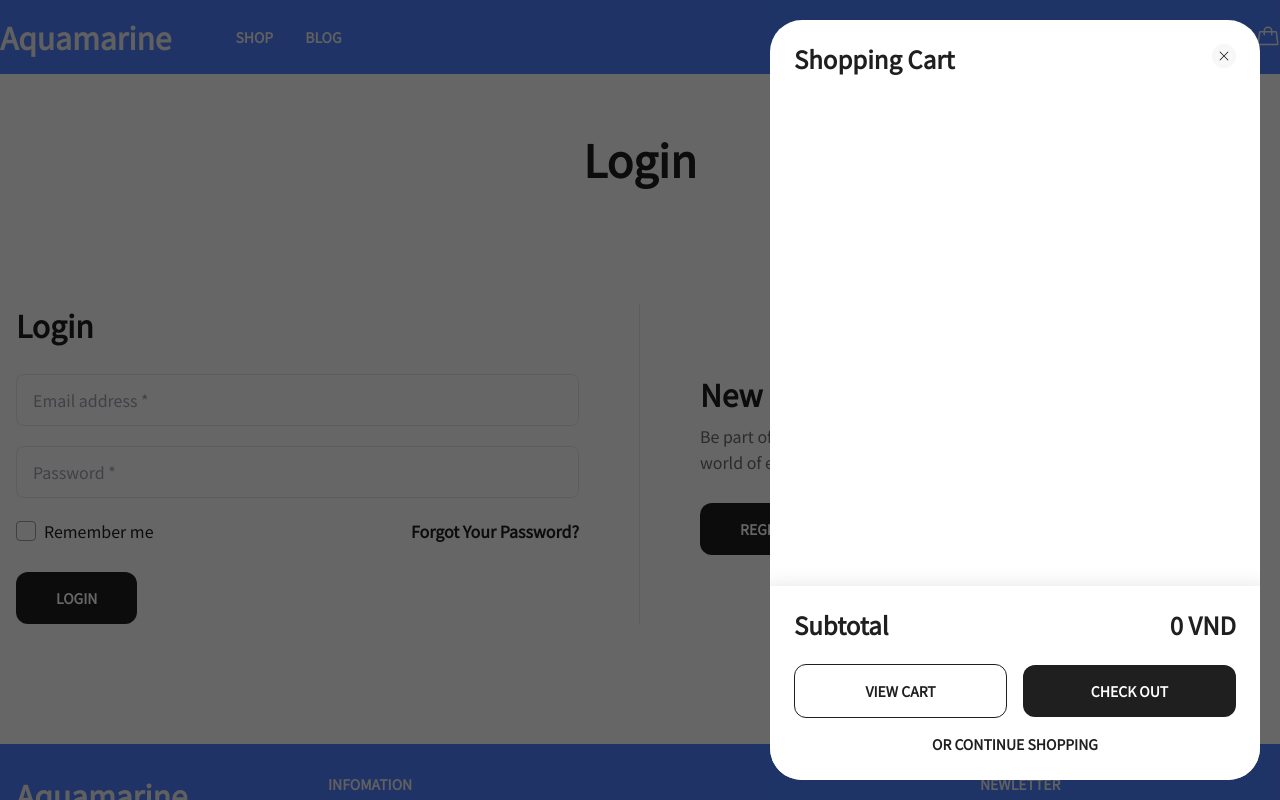
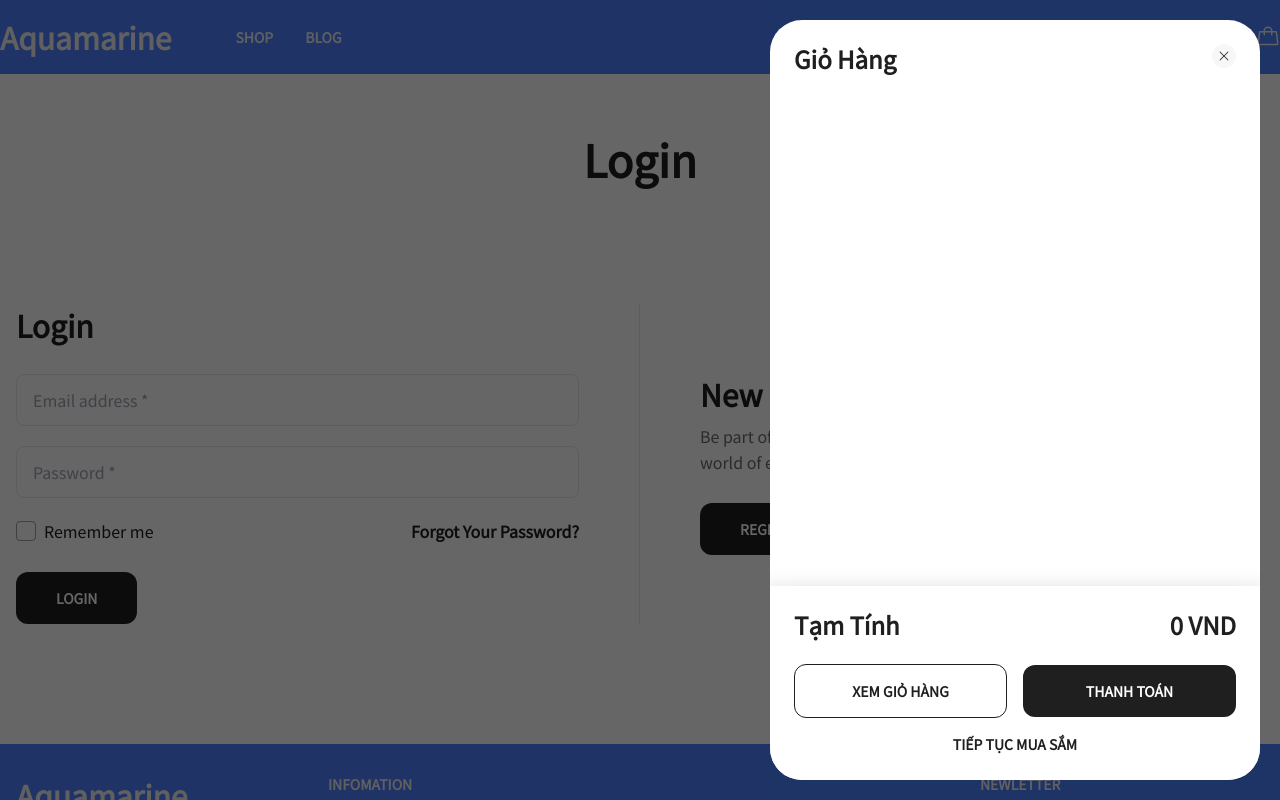
Before and after one commit to thanhnguyen162003/fish-ecomerce-fe, a Next.js app: page /login in a window 1280 px wide. Both pictures are taken after a click on the element 1268 px from the left and 37 px from the top of the page. Shown: the top 800 px of the page. Built offline with nearby package versions, Linux system fonts and the light colour scheme.

Commit message:
fix login, order

```diff
--- a/src/app/checkout/page.tsx
+++ b/src/app/checkout/page.tsx
@@ -78,6 +78,7 @@ const Checkout = () => {
         cart,
         formData.address,
         formData.paymentMethod,
+        formData.firstName,
         totalCart,
         token
       );
@@ -126,6 +127,11 @@ const Checkout = () => {
       console.log(response.data)
       setUser(response.data ?? null)
       setCart(getCartFromLocalStorage());
+      setFormData((prevData) => ({
+        ...prevData,
+        firstName: response.data?.name || "", // Giả sử name là trường chứa tên
+        address: response.data?.address || "", // Giả sử address là trường chứa địa chỉ
+      }));
       checkTokenAndDecode();
       setIsLoading(false)
     } catch (error) {
--- a/src/app/login/page.tsx
+++ b/src/app/login/page.tsx
@@ -9,6 +9,8 @@ import Footer from '@/components/Footer/Footer';
 import * as Icon from "@phosphor-icons/react/dist/ssr";
 import login from '@/components/api/auth/login';
 import { useRouter } from 'next/navigation';
+import { AiOutlineLoading3Quarters } from 'react-icons/ai';
+import { toast } from 'react-toastify';
 
 const Login = () => {
     const [email, setEmail] = useState('');
@@ -24,7 +26,7 @@ const Login = () => {
         // Create an object to store the value and the expiration time (15 minutes from now)
         const item = {
             value: value,
-            expiry: now.getTime() + 15 * 60 * 1000, // 15 minutes in milliseconds
+            expiry: now.getTime() + 2 * 60 * 60 * 1000, // 15 minutes in milliseconds
         };
 
         // Save the item to localStorage as a string
@@ -43,11 +45,11 @@ const Login = () => {
             }
             else if (statusCode === 400) {
                 let res = response.request.response.toLocaleString()
-                setError(res.substring(1, res.length-1))
+                toast.warning(res.substring(1, res.length-1))
             }
         } catch (err) {
             console.log(err);
-            setError('Invalid username or password');
+            toast.warning('Invalid username or password');
         } finally {
             setIsPending(false)
         }
@@ -86,7 +88,7 @@ const Login = () => {
                                         onChange={(e) => setPassword(e.target.value)}
                                     />
                                 </div>
-                                {error && <div className="error mt-4 text-red-600">{error}</div>}
+                                {/* {error && <div className="error mt-4 text-red-600">{error}</div>} */}
                                 <div className="flex items-center justify-between mt-5">
                                     <div className='flex items-center'>
                                         <div className="block-input">
@@ -101,9 +103,15 @@ const Login = () => {
                                     </div>
                                     <Link href={'/forgot-password'} className='font-semibold hover:underline'>Forgot Your Password?</Link>
                                 </div>
-                                <div className="block-button md:mt-7 mt-4">
-                                    <button className="button-main" disabled={isPending}>Login</button>
-                                </div>
+                                {!isPending ? (
+                                    <div className="block-button md:mt-7 mt-4">
+                                        <button className="button-main" disabled={isPending}>Login</button>
+                                    </div>
+                                ) : (
+                                    <div className="w-full flex justify-center md:mt-7 mt-4 items-center">
+                                        <AiOutlineLoading3Quarters className="animate-spin h-[52px] w-[52px]" />
+                                    </div>
+                                )}
                             </form>
                         </div>
                         <div className="right md:w-1/2 w-full lg:pl-[60px] md:pl-[40px] flex items-center">
--- a/src/app/my-account/page.tsx
+++ b/src/app/my-account/page.tsx
@@ -40,7 +40,7 @@ const MyAccount = () => {
 
         // If the item has expired, remove it and return null
         if (now.getTime() > item.expiry) {
-            toast.warning("Phiên đăng nhập đã hết hạn");
+            toast.info("Phiên đăng nhập đã hết hạn");
             localStorage.removeItem(key);
             return null;
         }
--- a/src/components/Modal/ModalCart.tsx
+++ b/src/components/Modal/ModalCart.tsx
@@ -90,7 +90,7 @@ const ModalCart = () => {
           {/*new div tag of "shopping card" */}
           <div className=" cart-block  w-full py-6 relative overflow-hidden">
             <div className="heading px-6 pb-3 flex items-center justify-between relative">
-              <div className="heading5">Shopping Cart</div>
+              <div className="heading5">Giỏ hàng</div>
               <div
                 className="close-btn absolute right-6 top-0 w-6 h-6 rounded-full bg-surface flex items-center justify-center duration-300 cursor-pointer hover:bg-black hover:text-white"
                 onClick={closeModalCart}
@@ -127,7 +127,7 @@ const ModalCart = () => {
                               handleToRemoveCart(product.productId)
                             }
                           >
-                            Remove
+                            Xóa
                           </div>
                         </div>
                         <div className="flex items-center justify-between gap-2 mt-3 w-full">
@@ -167,7 +167,7 @@ const ModalCart = () => {
             <div className="footer-modal bg-white absolute bottom-0 left-0 w-full">
 
               <div className="flex items-center justify-between pt-6 px-6">
-                <div className="heading5">Subtotal</div>
+                <div className="heading5">Tạm tính</div>
                 <div className="heading5">
                   {totalCart.toLocaleString("vi-VI")} VND
                 </div>
@@ -187,7 +187,7 @@ const ModalCart = () => {
                       }
                     }}
                   >
-                    View cart
+                    Xem giỏ hàng
                   </Link>
                   <Link
                     href={"/checkout"}
@@ -201,14 +201,14 @@ const ModalCart = () => {
                       }
                     }}
                   >
-                    Check Out
+                    Thanh toán
                   </Link>
                 </div>
                 <div
                   onClick={closeModalCart}
                   className="text-button-uppercase mt-4 text-center has-line-before cursor-pointer inline-block"
                 >
-                  Or continue shopping
+                  Tiếp tục mua sắm
                 </div>
               </div>
               {/* <div
--- a/src/components/api/order/checkout.tsx
+++ b/src/components/api/order/checkout.tsx
@@ -24,6 +24,7 @@ export const createOrder = async (
   cartItems: CartItem[]|null|undefined,
   shipAddress: string,
   paymentMethod: number,
+  fullName: string,
   totalPrice: number,
   token: string
 ) => {
@@ -32,6 +33,7 @@ export const createOrder = async (
             totalPrice: totalPrice,
             paymentMethod: paymentMethod,
             shipAddress: shipAddress,
+            fullName: fullName,
             orderDetails: convertCartToOrderDetails(cartItems),
           };
 
```
